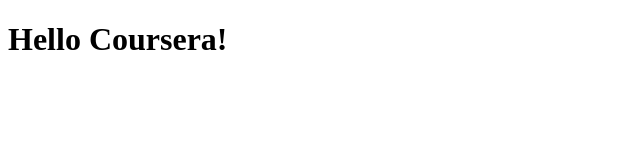
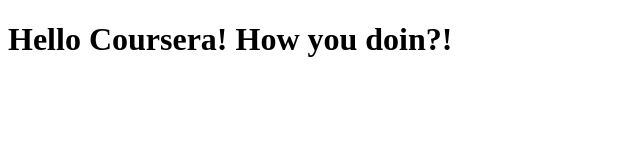
Before and after one commit to NimaNiknam7/coursera-test, a plain HTML site: page site/index.html in a window 1280 px wide. Shown: the whole page, without its empty margins (0-640 px from the left). Drawn offline with Linux system fonts and the light colour scheme.

Commit message:
some changes to our content

```diff
--- a/site/index.html
+++ b/site/index.html
@@ -4,6 +4,6 @@
 	<title>Hello Coursera!</title>
 </head>
 <body>
-<h1>Hello Coursera!</h1>
+<h1>Hello Coursera! How you doin?!</h1>
 </body>
 </html>
```
